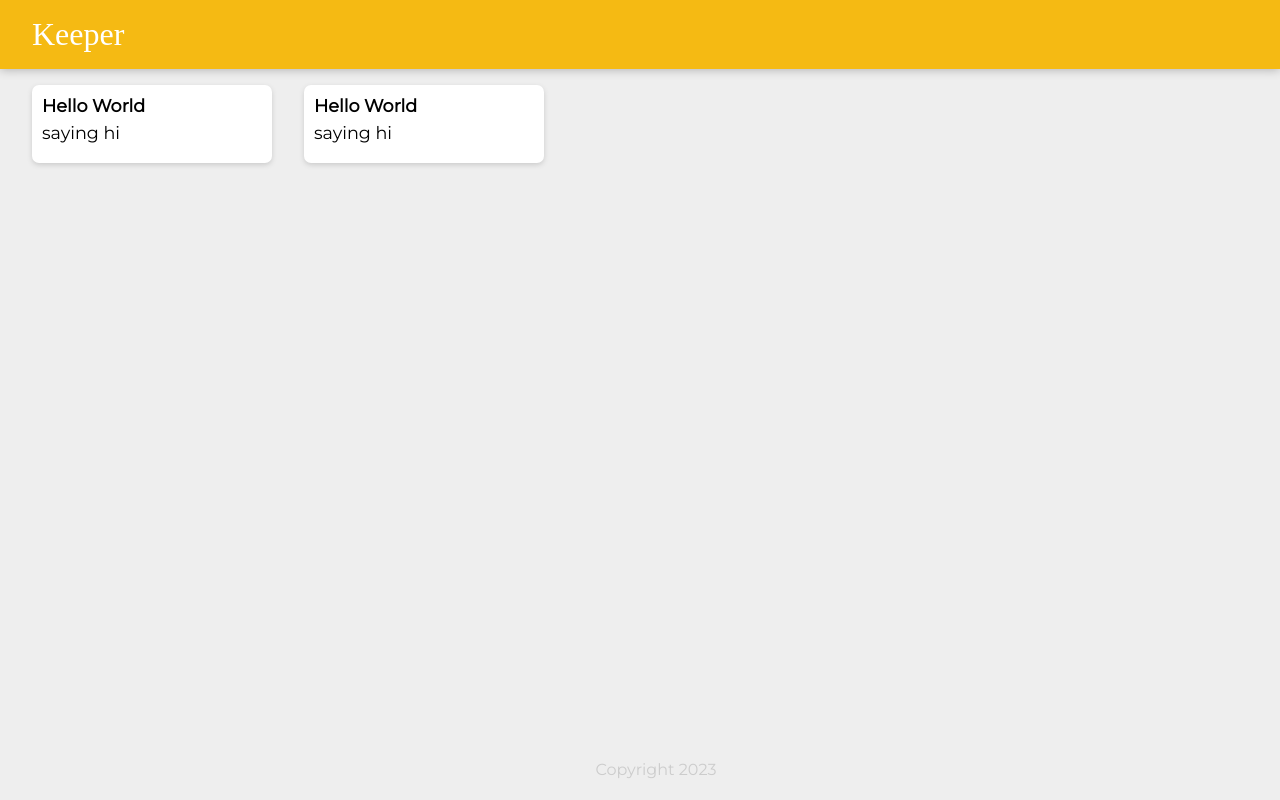
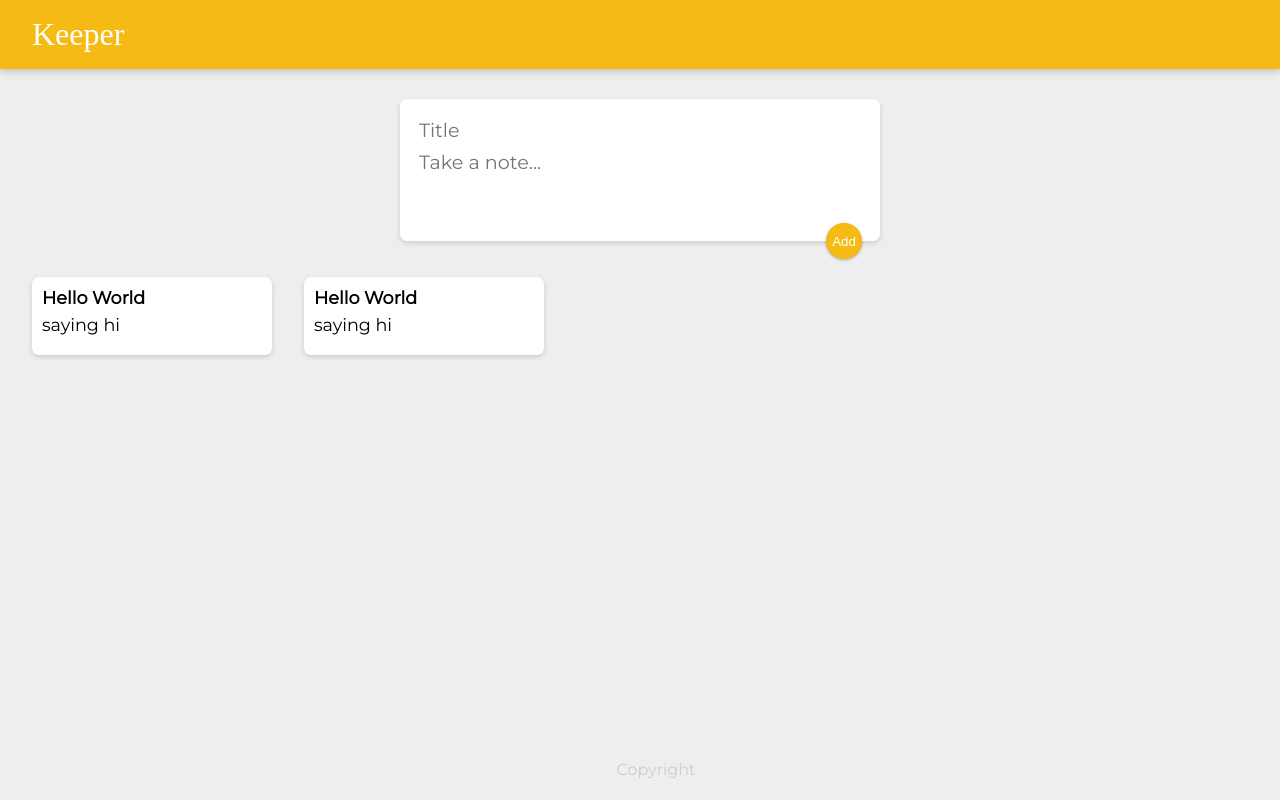
Before and after one commit to naviret/my-keep-app, a React (Create React App) app: page / in a window 1280 px wide. Built offline with nearby package versions, Linux system fonts and the light colour scheme; a web font is replaced by a local one.

Commit message:
completed form styling

```diff
--- a/public/styles.css
+++ b/public/styles.css
@@ -3,9 +3,11 @@
     margin: 0;
     box-sizing: border-box;
 }
+
 html {
     font-family: 'Montserrat', sans-serif;
 }
+
 body {
     background: #eee;
     padding: 0 16px;
@@ -57,3 +59,48 @@ footer p {
     white-space: pre-wrap;
     word-wrap: break-word;
 }
+
+.add-note {
+    margin: 0;
+    padding: 0;
+}
+
+.add-note form {
+    position: relative;
+    width: 480px;
+    margin: 30px auto 20px auto;
+    padding: 15px;
+    color: black;
+    background: #fff;
+    box-shadow: 0 2px 5px #ccc;
+    border-radius: 7px;
+    display: flex;
+    flex-direction: column;
+}
+
+.add-note input,
+.add-note textarea {
+    position: inherit;
+    width: 100%;
+    border: none;
+    padding: 4px;
+    outline: none;
+    font-size: 1.2em;
+    font-family: inherit;
+    resize: none;
+}
+
+.add-note form button {
+    position: absolute;
+    right: 18px;
+    bottom: -18px;
+    background: #f5ba13;
+    color: #fff;
+    border: none;
+    border-radius: 50%;
+    width: 36px;
+    height: 36px;
+    box-shadow: 0 1px 3px rgba(0, 0, 0, 0.3);
+    cursor: pointer;
+    outline: none;
+}
--- a/src/components/App.jsx
+++ b/src/components/App.jsx
@@ -4,16 +4,26 @@ import Header from './Header';
 import Footer from './Footer';
 import Note from './Note';
 
-const date = new Date();
-const year = date.getFullYear();
-
 function App() {
     return (
         <div>
-            <Header text="Keeper"></Header>
-            <Footer year={year}></Footer>
-            <Note title="Hello World" content="saying hi"></Note>
-            <Note title="Hello World" content="saying hi"></Note>
+            <Header text='Keeper'></Header>
+            <Footer></Footer>
+
+            <div className='add-note'>
+                <form>
+                    <input name='Title' placeholder='Title'></input>
+                    <textarea
+                        name='Content'
+                        placeholder='Take a note...'
+                        rows='3'
+                    ></textarea>
+                    <button>Add</button>
+                </form>
+            </div>
+
+            <Note title='Hello World' content='saying hi'></Note>
+            <Note title='Hello World' content='saying hi'></Note>
         </div>
     );
 }
```
